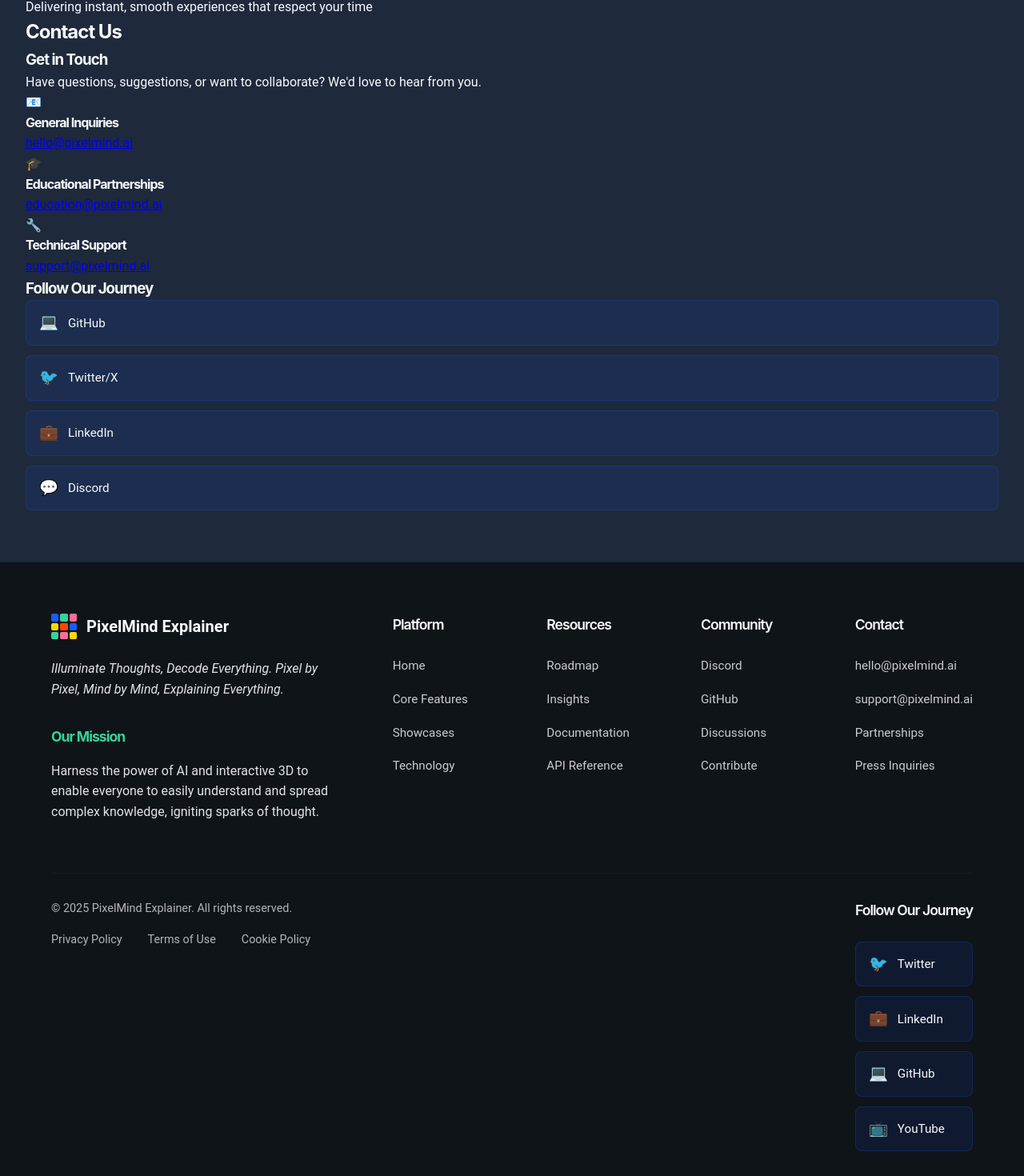
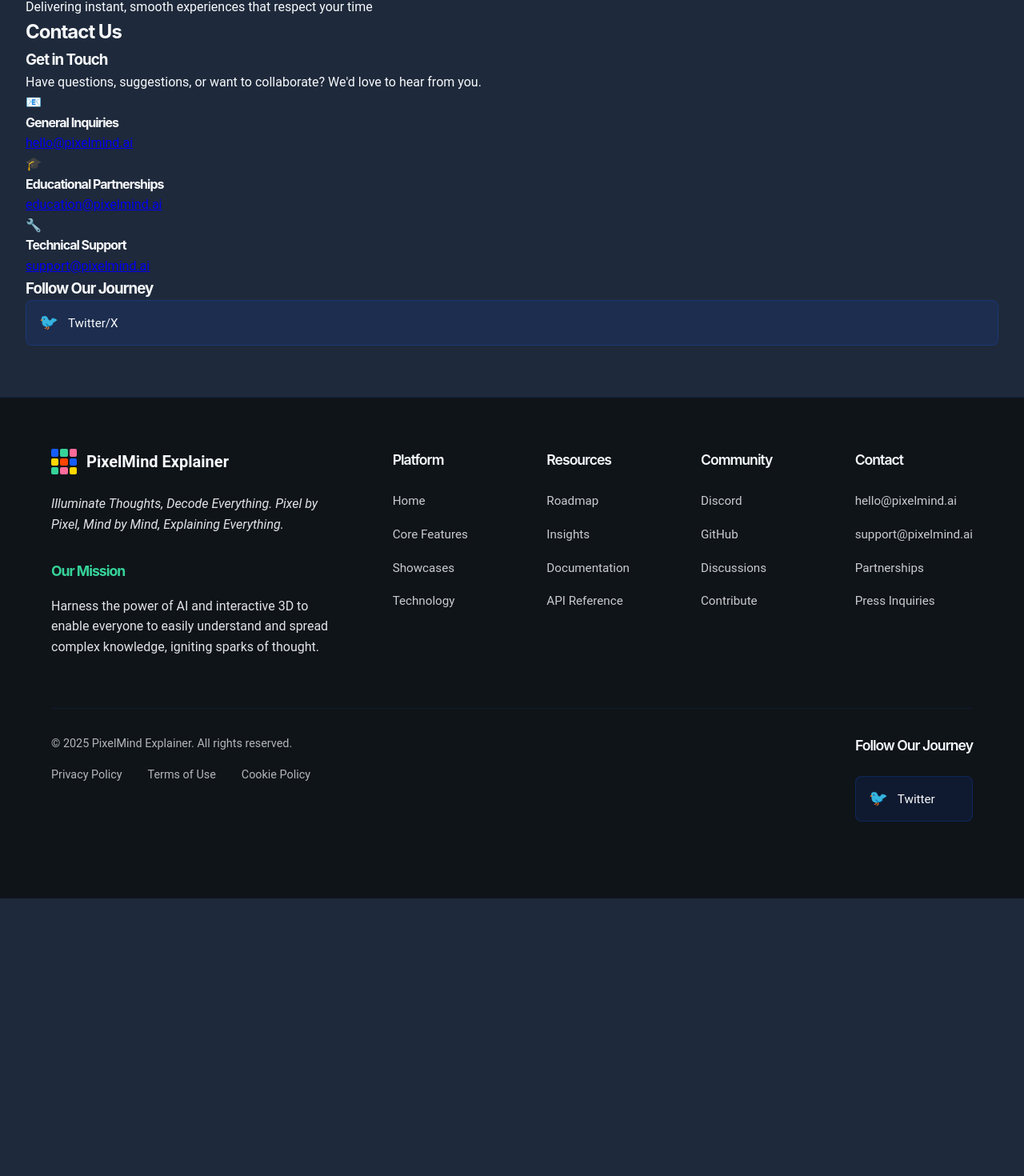
Before and after one commit to binkyfishai/pxlmind, a React (Create React App) app in the folder pixelmind-explainer/: page /about in a window 1280 px wide. Shown: the part 4446-5916 px from the top of the page at 80% size. After the commit the page ends 5569 px from the top, so only its background shows below. Built offline with nearby package versions, Linux system fonts and the light colour scheme.

Commit message:
make x link work

```diff
--- a/pixelmind-explainer/src/components/Footer.tsx
+++ b/pixelmind-explainer/src/components/Footer.tsx
@@ -90,21 +90,9 @@
             <div className="footer-social">
               <h4>Follow Our Journey</h4>
               <div className="social-links">
-                <a href="https://twitter.com/pixelmind" className="social-link">
+                <a href="https://twitter.com/pixelmindpro" className="social-link">
                   <span>🐦</span>
                   <span>Twitter</span>
-                </a>
-                <a href="https://linkedin.com/company/pixelmind" className="social-link">
-                  <span>💼</span>
-                  <span>LinkedIn</span>
-                </a>
-                <a href="https://github.com/pixelmind" className="social-link">
-                  <span>💻</span>
-                  <span>GitHub</span>
-                </a>
-                <a href="https://youtube.com/pixelmind" className="social-link">
-                  <span>📺</span>
-                  <span>YouTube</span>
                 </a>
               </div>
             </div>
--- a/pixelmind-explainer/src/pages/AboutPage.tsx
+++ b/pixelmind-explainer/src/pages/AboutPage.tsx
@@ -195,21 +195,9 @@
             <div className="social-media">
               <h3>Follow Our Journey</h3>
               <div className="social-links">
-                <a href="#github" className="social-link">
-                  <span>💻</span>
-                  <span>GitHub</span>
-                </a>
-                <a href="#twitter" className="social-link">
+                <a href="https://twitter.com/pixelmindpro" className="social-link">
                   <span>🐦</span>
                   <span>Twitter/X</span>
-                </a>
-                <a href="#linkedin" className="social-link">
-                  <span>💼</span>
-                  <span>LinkedIn</span>
-                </a>
-                <a href="#discord" className="social-link">
-                  <span>💬</span>
-                  <span>Discord</span>
                 </a>
               </div>
             </div>
```
